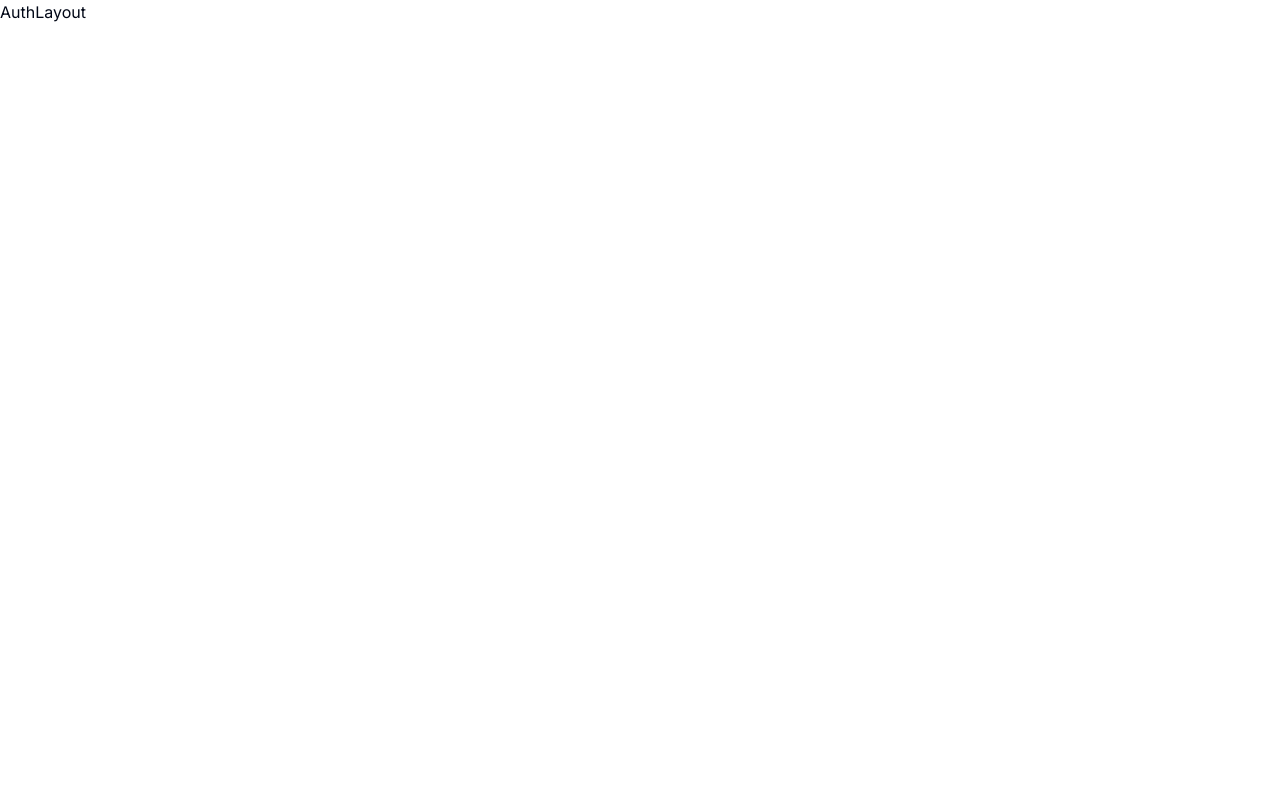
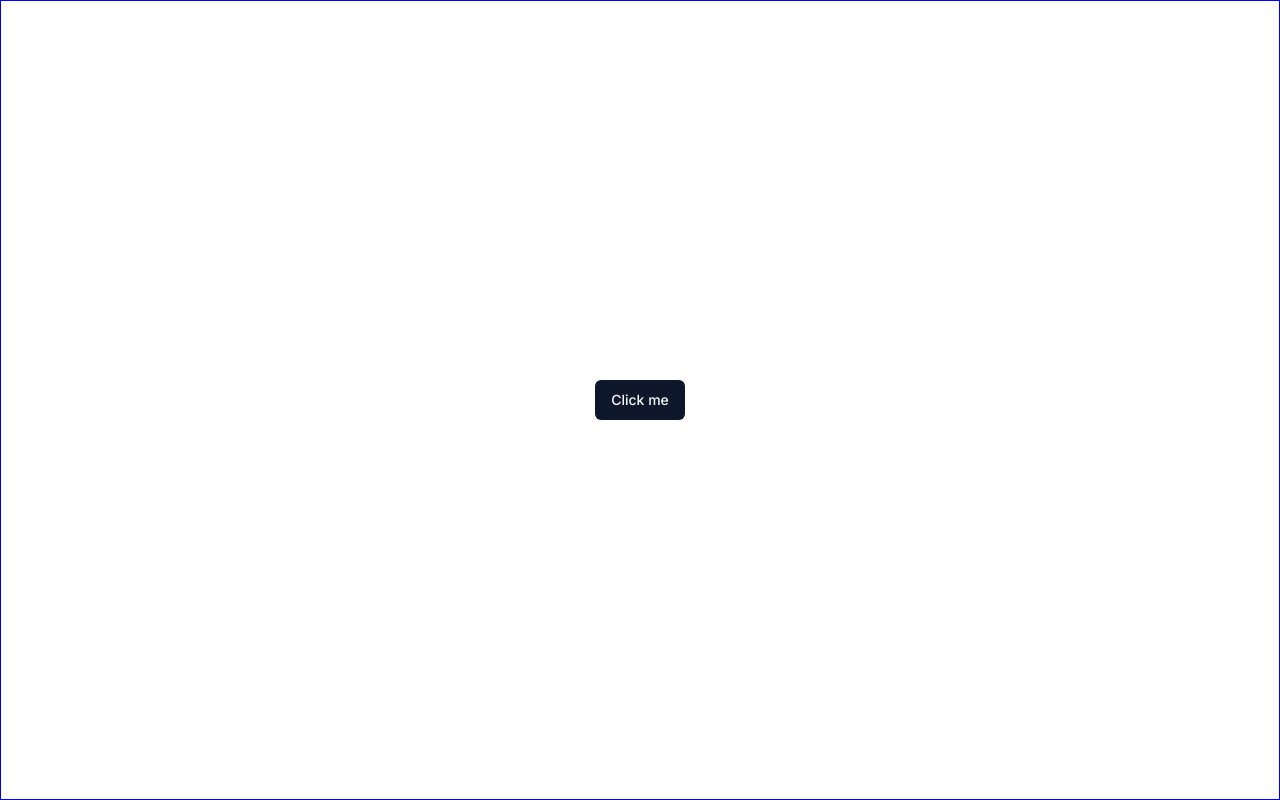
Before and after one commit to ammrshmbng/snapgram, a React (Vite) app: page /sign-up in a window 1280 px wide. Built offline with nearby package versions, Linux system fonts and the light colour scheme.

Commit message:
add some in signupform

```diff
--- a/src/_auth/AuthLayout.tsx
+++ b/src/_auth/AuthLayout.tsx
@@ -1,8 +1,18 @@
-import React from 'react'
+import { Outlet, Navigate } from "react-router-dom";
+
 
 const AuthLayout = () => {
+  const isAuthenticated = false;
   return (
-    <div>AuthLayout</div>
+    <>
+      {isAuthenticated ? (<Navigate to="/sign-in" />)
+      :(
+        <section className="flex flex-col items-center justify-center flex-1 py-10 bdr">
+          <Outlet />
+        </section>
+      )
+    }
+    </>
   )
 }
 
--- a/src/_auth/forms/SignupForm.tsx
+++ b/src/_auth/forms/SignupForm.tsx
@@ -1,8 +1,14 @@
-import React from 'react'
+import { Button } from "@/components/ui/button"
+
+
+
 
 const SignupForm = () => {
   return (
-    <div>SignupForm</div>
+   <div>
+     <Button>Click me</Button>
+   </div>
+
   )
 }
 
--- a/src/_root/pages/Home.tsx
+++ b/src/_root/pages/Home.tsx
@@ -1,4 +1,3 @@
-import React from 'react'
 
 const Home = () => {
   return (
--- a/src/global.css
+++ b/src/global.css
@@ -334,7 +334,7 @@
 
 
 .bdr{
-    border: 1px solid red;
+    border: 1px solid blue;
 }
 
 
```
